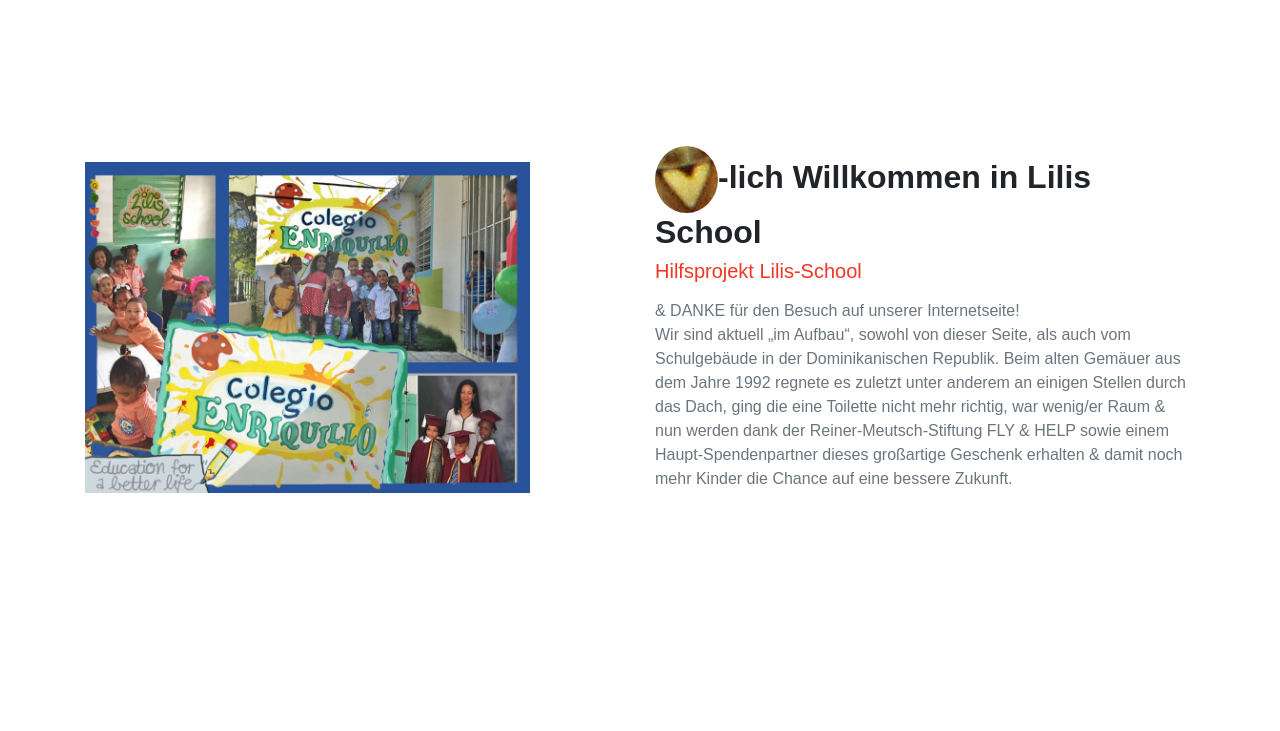
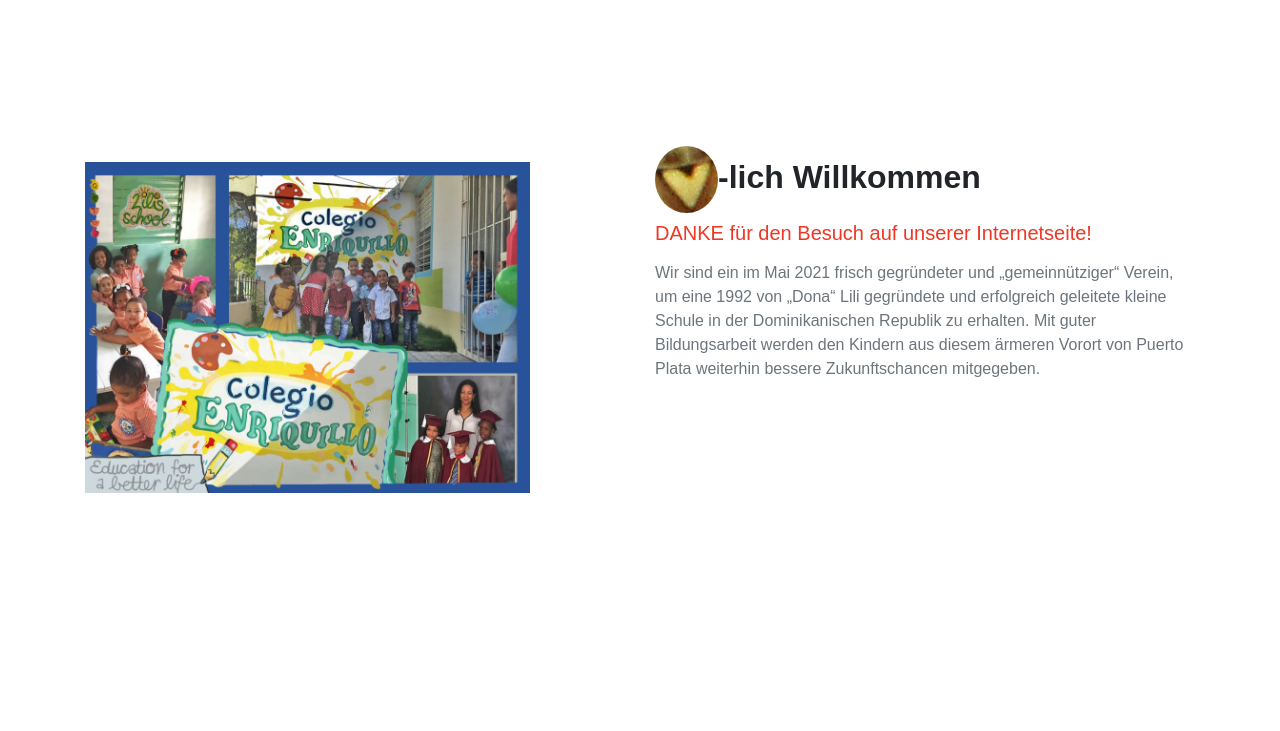
Before and after one commit to 11Tuvork28/lilis-school, a Django app: page / in a window 1280 px wide. Shown: the part 702-1433 px from the top of the page. Run offline with Django 3.2, Linux system fonts and the light colour scheme; data that the repository does not hold is empty; some libraries are stand-ins or nearby versions; some web fonts are replaced.

Commit message:
Changed welcome text and hadding

```diff
--- a/web/templates/web/home.html
+++ b/web/templates/web/home.html
@@ -15,18 +15,14 @@
             class="rounded-circle"
             src="{% static 'web/favicon.ico' %}"
             alt="A picture of a heart"
-          />-lich Willkommen in Lilis School
+          />-lich Willkommen
         </h2>
-        <h5 class="fg-theme mb-3">Hilfsprojekt Lilis-School</h5>
+        <h5 class="fg-theme mb-3 theme-red">DANKE für den Besuch auf unserer Internetseite!</h5>
         <p class="text-muted text-left">
-          & DANKE für den Besuch auf unserer Internetseite!<br />Wir sind
-          aktuell „im Aufbau“, sowohl von dieser Seite, als auch vom
-          Schulgebäude in der Dominikanischen Republik. Beim alten Gemäuer aus
-          dem Jahre 1992 regnete es zuletzt unter anderem an einigen Stellen
-          durch das Dach, ging die eine Toilette nicht mehr richtig, war
-          wenig/er Raum & nun werden dank der Reiner-Meutsch-Stiftung FLY & HELP
-          sowie einem Haupt-Spendenpartner dieses großartige Geschenk erhalten &
-          damit noch mehr Kinder die Chance auf eine bessere Zukunft.
+          Wir sind ein im Mai 2021 frisch gegründeter und „gemeinnütziger“ Verein, um eine 1992
+          von „Dona“ Lili gegründete und erfolgreich geleitete kleine Schule in der Dominikanischen
+          Republik zu erhalten. Mit guter Bildungsarbeit werden den Kindern aus diesem ärmeren
+          Vorort von Puerto Plata weiterhin bessere Zukunftschancen mitgegeben.
         </p>
       </div>
       {% for text in WilkommensText %}
```
